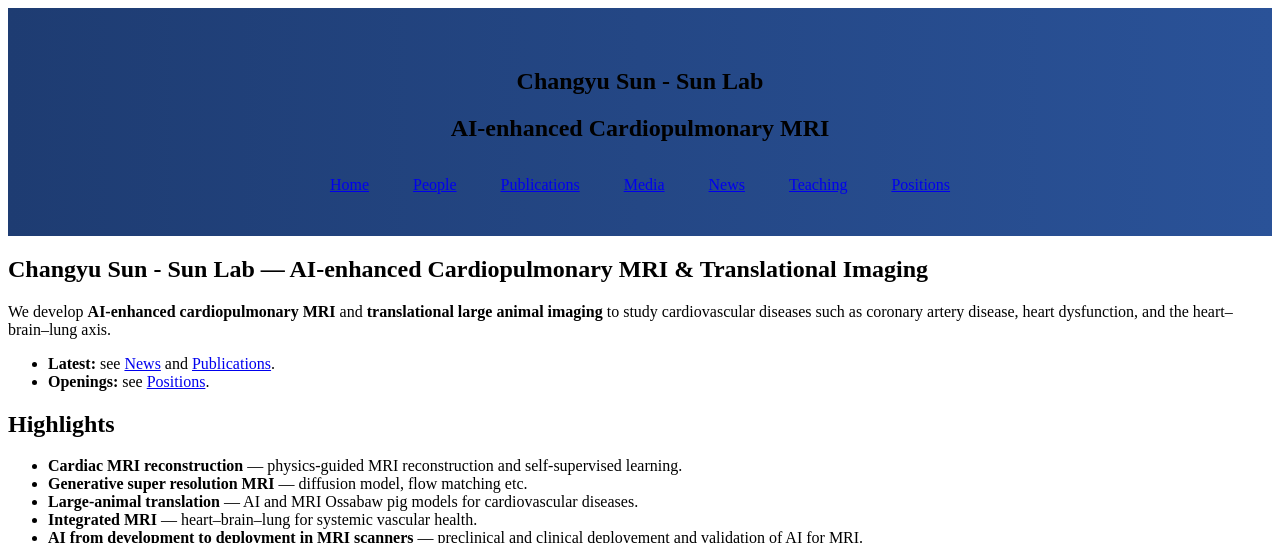
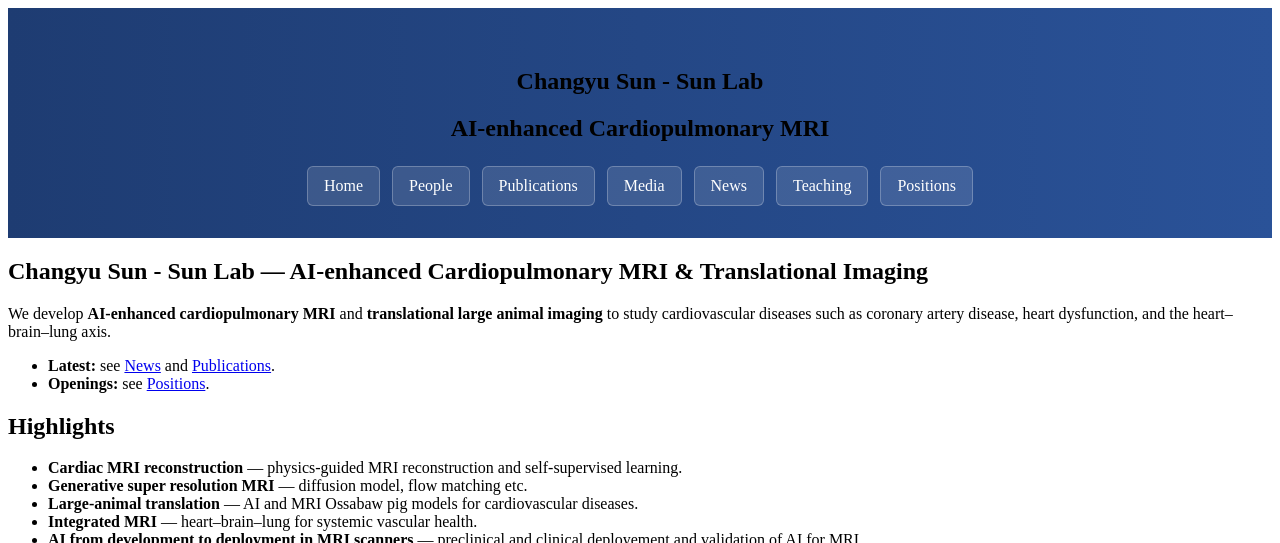
Before and after one commit to MRImagingLab/research, a Jekyll site: the page built from index.md, in a window 1280 px wide. Shown: the top 543 px of the page. Built offline with Jekyll 4.4.1, drawn with Linux system fonts in a browser that asks for light colours; grey boxes are pictures that could not be loaded.

Commit message:
Add button styles and hover effects
Added styles for navigation buttons and hover effects.

```diff
--- a/assets/css/custom.css
+++ b/assets/css/custom.css
@@ -24,6 +24,23 @@
   margin: 1.5rem auto 0 auto;
   text-align: center;
 }
+/* Navigation buttons */
+.page-header .btn {
+  background-color: rgba(255, 255, 255, 0.12);
+  color: #ffffff;
+  border: 1px solid rgba(255, 255, 255, 0.25);
+  margin: 0.3rem;
+  padding: 0.5rem 1rem;
+  border-radius: 6px;
+  text-decoration: none;
+  font-weight: 500;
+}
+
+/* Hover effect */
+.page-header .btn:hover {
+  background-color: rgba(255, 255, 255, 0.25);
+  border-color: rgba(255, 255, 255, 0.4);
+}
 
 /* ===== Button spacing fix ===== */
 .page-header p .btn {
```
